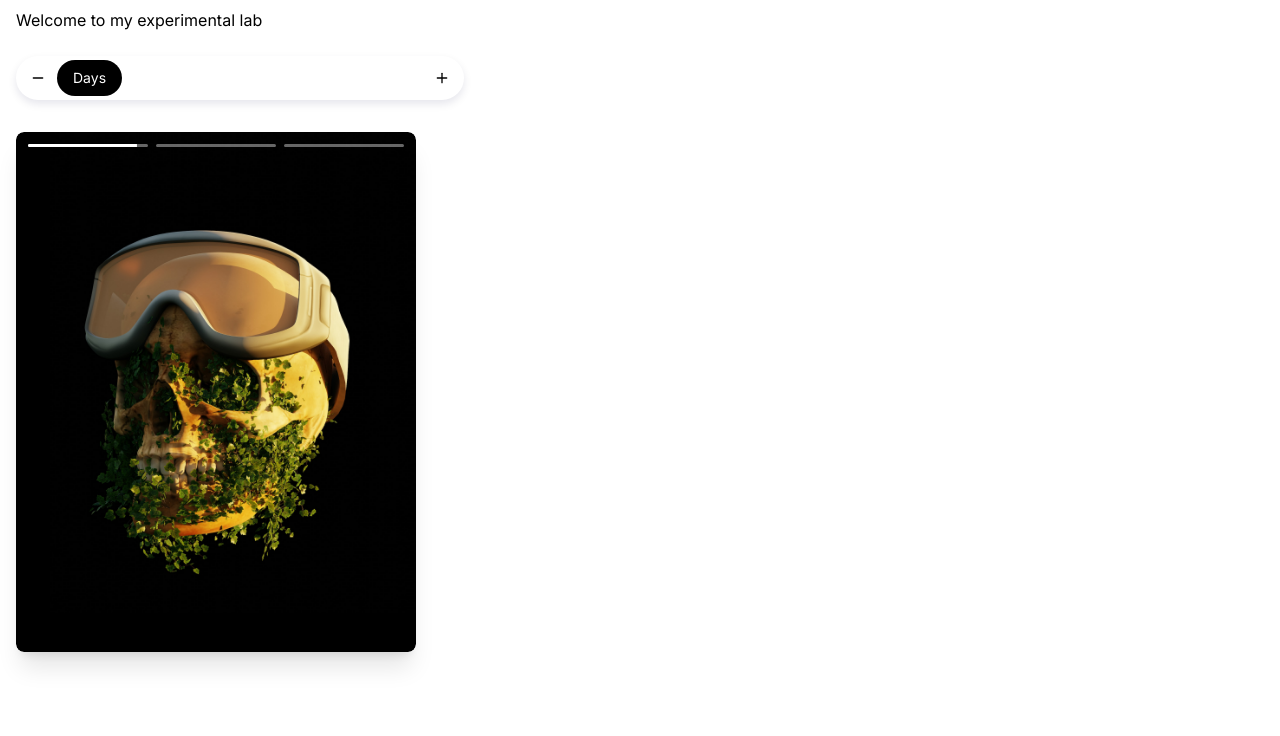
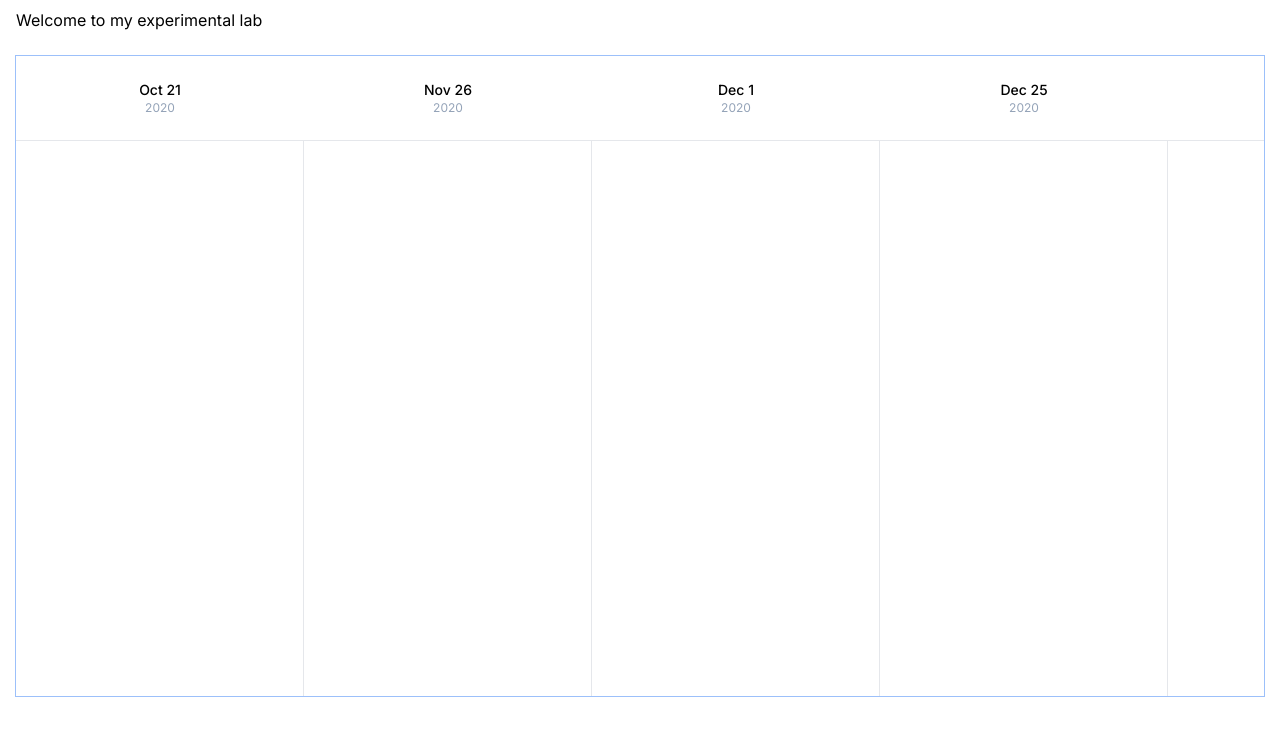
Before and after one commit to marvinkome/exprmnts, a Next.js app: page / in a window 1280 px wide. Shown: the top 736 px of the page. Built offline with nearby package versions, Linux system fonts and the light colour scheme.

Commit message:
add calendar view component

```diff
--- /dev/null
+++ b/app/components/calendar.tsx
@@ -0,0 +1,96 @@
+"use client";
+import React from "react";
+
+const Calendar = () => {
+  const containerRef = React.useRef<HTMLDivElement>(null);
+
+  React.useEffect(() => {
+    if (!containerRef.current) return;
+    const el = containerRef.current;
+
+    const wheelHandler = (e: WheelEvent) => {
+      e.preventDefault();
+
+      const delta = e.deltaY + e.deltaX;
+      el.scrollTo({ left: el.scrollLeft + delta });
+    };
+
+    el.addEventListener("wheel", wheelHandler);
+    return () => {
+      el.removeEventListener("wheel", wheelHandler);
+    };
+  }, []);
+
+  return (
+    <div className="relative container mx-auto h-[80vh] ring-1">
+      <div ref={containerRef} className="relative w-full h-full overflow-x-auto [&::-webkit-scrollbar]:hidden">
+        <div className="absolute h-full left-0 py-4 flex">
+          <section className="w-72 h-full">
+            <header className="border-b text-center pt-2 pb-6">
+              <p className="font-medium text-sm">Oct 21</p>
+              <p className="text-xs text-slate-400">2020</p>
+            </header>
+
+            <article className="w-full h-full border-r"></article>
+          </section>
+
+          <section className="w-72 h-ful">
+            <header className="border-b text-center pt-2 pb-6">
+              <p className="font-medium text-sm">Nov 26</p>
+              <p className="text-xs text-slate-400">2020</p>
+            </header>
+
+            <article className="w-full h-full border-r"></article>
+          </section>
+
+          <section className="w-72 h-ful">
+            <header className="border-b text-center pt-2 pb-6">
+              <p className="font-medium text-sm">Dec 1</p>
+              <p className="text-xs text-slate-400">2020</p>
+            </header>
+
+            <article className="w-full h-full border-r"></article>
+          </section>
+
+          <section className="w-72 h-ful">
+            <header className="border-b text-center pt-2 pb-6">
+              <p className="font-medium text-sm">Dec 25</p>
+              <p className="text-xs text-slate-400">2020</p>
+            </header>
+
+            <article className="w-full h-full border-r"></article>
+          </section>
+
+          <section className="w-72 h-ful">
+            <header className="border-b text-center pt-2 pb-6">
+              <p className="font-medium text-sm">Jan 1</p>
+              <p className="text-xs text-slate-400">2021</p>
+            </header>
+
+            <article className="w-full h-full border-r"></article>
+          </section>
+
+          <section className="w-72 h-ful">
+            <header className="border-b text-center pt-2 pb-6">
+              <p className="font-medium text-sm">Jan 25</p>
+              <p className="text-xs text-slate-400">2021</p>
+            </header>
+
+            <article className="w-full h-full border-r"></article>
+          </section>
+
+          <section className="w-72 h-ful">
+            <header className="border-b text-center pt-2 pb-6">
+              <p className="font-medium text-sm">Feb 14</p>
+              <p className="text-xs text-slate-400">2020</p>
+            </header>
+
+            <article className="w-full h-full border-r"></article>
+          </section>
+        </div>
+      </div>
+    </div>
+  );
+};
+
+export default Calendar;
--- a/app/components/stories.tsx
+++ b/app/components/stories.tsx
@@ -1,7 +1,6 @@
 "use client";
 import React from "react";
 import Image from "next/image";
-import { usePageLeave } from "react-use";
 import { motion, AnimatePresence, useMotionValue, useAnimationFrame, useTransform } from "framer-motion";
 import { wrap } from "popmotion";
 
--- a/app/page.tsx
+++ b/app/page.tsx
@@ -1,17 +1,22 @@
 import Slider from "./components/slider";
 import Stories from "./components/stories";
+import Calendar from "./components/calendar";
 
 export default function Home() {
   return (
     <main className="container mx-auto px-4 py-2">
       <p className="mb-6">Welcome to my experimental lab</p>
 
-      <div className="mb-8">
+      {/* <div className="mb-8">
         <Slider />
-      </div>
+      </div> */}
+
+      {/* <div className="mb-8">
+        <Stories />
+      </div> */}
 
       <div className="mb-8">
-        <Stories />
+        <Calendar />
       </div>
     </main>
   );
```
